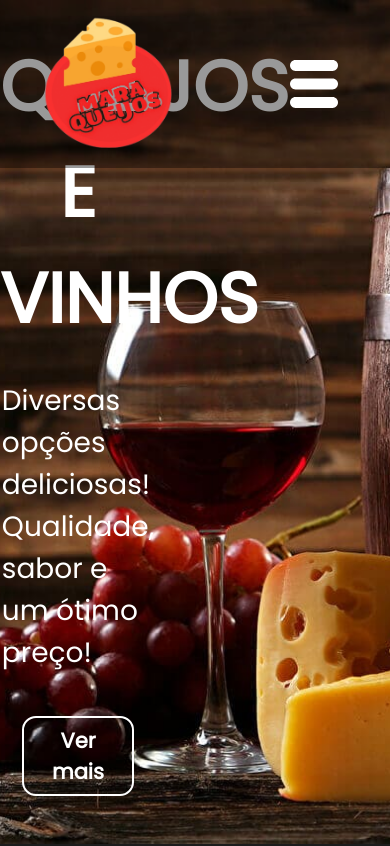
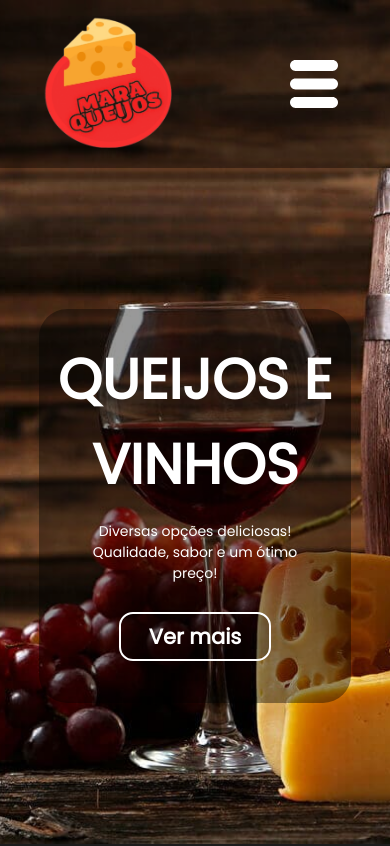
Before and after one commit to CarlosAmorim94/Mara_Queijos, a React (Create React App) app: page / in a window 390 px wide. Shown: the top 846 px of the page. Built offline with nearby package versions, Linux system fonts and the light colour scheme.

Commit message:
Responsividade Home

```diff
--- a/src/components/footer/styles.js
+++ b/src/components/footer/styles.js
@@ -9,6 +9,7 @@ export const Container = styled.footer`
   align-items: center;
   justify-content: space-between;
   background-color: #1C1C1C;
+  padding-bottom: 2rem;
 
   .socials {
     display: flex;
--- a/src/pages/contact/style.js
+++ b/src/pages/contact/style.js
@@ -67,7 +67,7 @@ export const MapsStyled = styled.div`
   justify-content: center;
   align-items: center;
   flex-direction: column;
-  margin: 7rem auto 2rem;
+  margin: 6rem auto 2rem;
   padding-bottom: 1rem;
   background-color: rgba(0,0,0, .8);
   border-radius: 1rem;
--- a/src/pages/home/index.jsx
+++ b/src/pages/home/index.jsx
@@ -1,12 +1,12 @@
 import React from 'react'
-import { ContainerStyle } from './styles'
+import { CenterCardStyled, ContainerStyled } from './styles'
 import { Link } from "react-router-dom";
 
 export default function Home() {
   return (
-    <ContainerStyle>
+    <ContainerStyled>
 
-        <div className="center-card">
+        <CenterCardStyled>
 
           <h1>QUEIJOS E VINHOS</h1>
 
@@ -16,8 +16,8 @@ export default function Home() {
             <button>Ver mais</button>
           </Link>
 
-        </div>
+        </CenterCardStyled>
 
-    </ContainerStyle>
+    </ContainerStyled>
   )
 }
--- a/src/pages/home/styles.js
+++ b/src/pages/home/styles.js
@@ -1,14 +1,20 @@
 import styled from "styled-components";
 
-export const ContainerStyle = styled.section`
+export const ContainerStyled = styled.section`
 
   width: 100vw;
   height: 100vh;
   display: flex;
   justify-content: flex-start;
   align-items: center;
+  padding-top: 12rem;
 
-  .center-card {
+  @media (max-width: 867px) {
+    justify-content: center;
+  }
+`
+
+export const CenterCardStyled = styled.div`
   display: flex;
   justify-content: center;
   align-items: center;
@@ -27,10 +33,10 @@ export const ContainerStyle = styled.section`
   }
 
   p {
-
     font-size: 2rem;
     color: var(--white);
-      margin: 2rem;
+    margin: 1rem;
+    text-align: center;
   }
 
   button {
@@ -49,7 +55,18 @@ export const ContainerStyle = styled.section`
   button:hover {
       background-color: rgba(0,0,0, 0.8);
   }
+
+  @media (max-width: 867px) {
+    width: 80vw;
+    background-color: rgba(0,0,0, 0.4);
+
+    h1 {
+      font-size: 4rem;
     }
 
+    p {
+      font-size: 1rem;
+    }
+  }
 
 `
```
Lines whose indentation alone changed are shown as unchanged.
